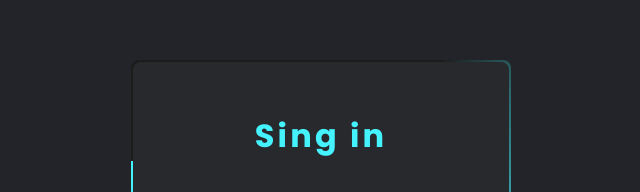
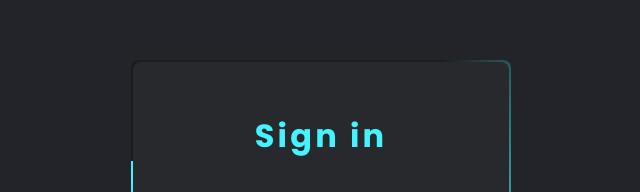
Before and after one commit to williamfilvoch/login-interface, a plain HTML site: page index.html in a window 1280 px wide. Shown: the part 130-322 px from the top of the page, 319-959 px from the left. Drawn offline with Linux system fonts and the light colour scheme.

Commit message:
commit html

```diff
--- a/index.html
+++ b/index.html
@@ -10,7 +10,7 @@
   <body>
     <div class="container">
         <div class="box">
-            <h1>Sing in</h1>
+            <h1>Sign in</h1>
 
                 <div class="input-box">
                     <input type="text" required="required"/>
```
